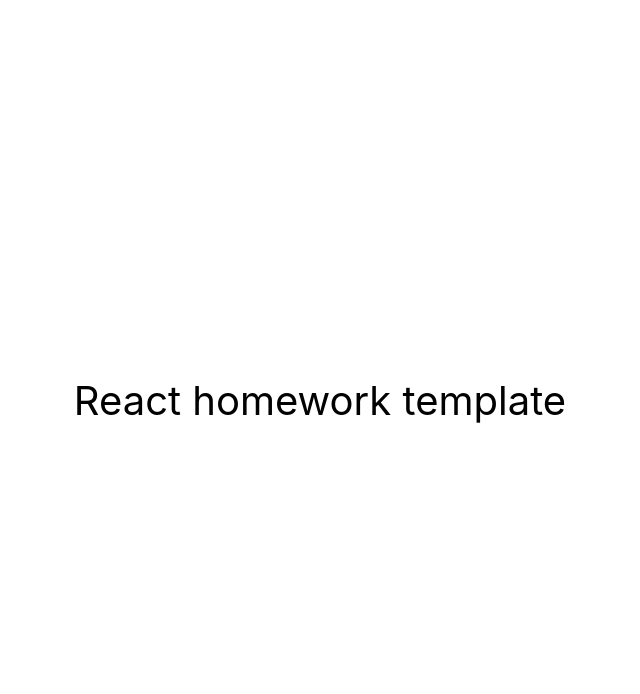
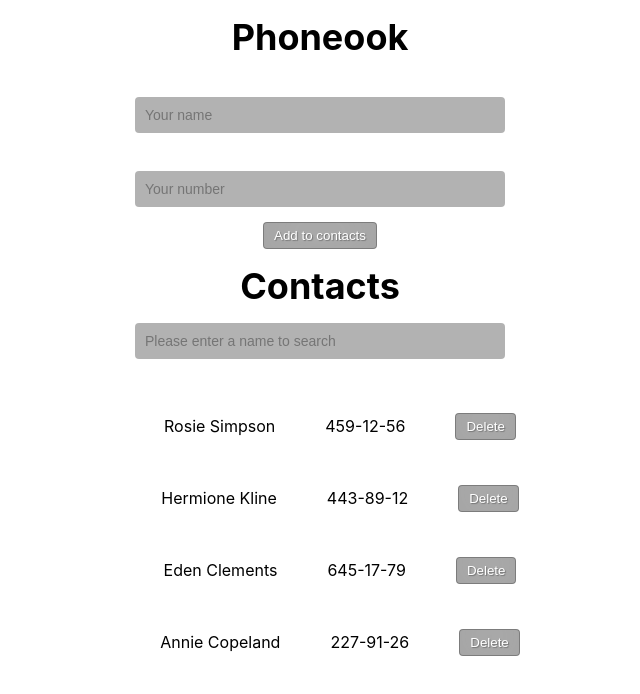
Before and after one commit to RuslanKorni/goit-react-hw-03-phonebook, a React (Create React App) app: page / in a window 1280 px wide. Shown: the top 694 px of the page, without its empty margins (320-960 px from the left). Built offline with nearby package versions, Linux system fonts and the light colour scheme.

Commit message:
firs commit

```diff
--- a/package.json
+++ b/package.json
@@ -4,12 +4,17 @@
   "private": true,
   "homepage": "https://RuslanKorni.github.io/goit-react-hw-03-phonebook/",
   "dependencies": {
+    "@emotion/react": "^11.11.1",
+    "@emotion/styled": "^11.11.0",
     "@testing-library/jest-dom": "^5.16.3",
     "@testing-library/react": "^12.1.4",
     "@testing-library/user-event": "^13.5.0",
+    "prop-types": "^15.8.1",
     "react": "^18.1.0",
     "react-dom": "^18.1.0",
     "react-scripts": "5.0.1",
+    "react-toastify": "^9.1.3",
+    "shortid": "^2.2.16",
     "web-vitals": "^2.1.3"
   },
   "scripts": {
--- a/src/components/App.jsx
+++ b/src/components/App.jsx
@@ -1,16 +1,89 @@
-export const App = () => {
-  return (
-    <div
-      style={{
-        height: '100vh',
-        display: 'flex',
-        justifyContent: 'center',
-        alignItems: 'center',
-        fontSize: 40,
-        color: '#010101'
-      }}
-    >
-      React homework template
-    </div>
-  );
+import React, { Component } from 'react';
+import initialContacts from './data/contacts.json';
+import shortid from 'shortid';
+import { ToastContainer, toast } from 'react-toastify';
+import 'react-toastify/dist/ReactToastify.css';
+import FormList from './FormList/FormList';
+import GlobalTitle from './Layout/Title';
+import ContactList from './ContatList/ContactList';
+import Filter from './Filter/Filter';
+
+const notifyOptions = {
+  position: 'bottom-left',
+  autoClose: 5000,
+  hideProgressBar: false,
+  closeOnClick: true,
+  pauseOnHover: true,
+  draggable: true,
+  progress: undefined,
+  theme: 'colored',
 };
+
+class App extends Component {
+  state = {
+    contacts: initialContacts,
+    filter: '',
+  };
+
+  addContact = ({ name, number }) => {
+    const normalizedName = name.toLowerCase();
+
+    let isAdded = false;
+    this.state.contacts.some(el => {
+      if (el.name.toLowerCase() === normalizedName) {
+        isAdded = true;
+      }
+    });
+
+    if (isAdded) {
+      return toast.error(`${name}: is already in contacts`, notifyOptions);
+    }
+    const contact = {
+      id: shortid.generate(),
+      name: name,
+      number: number,
+    };
+    this.setState(prevState => ({
+      contacts: [...prevState.contacts, contact],
+    }));
+  };
+
+  getVisibleContacts = () => {
+    const { filter, contacts } = this.state;
+    const normalizedFilter = filter.toLowerCase();
+
+    return contacts.filter(contact =>
+      contact.name.toLowerCase().includes(normalizedFilter)
+    );
+  };
+
+  changeFilter = e => {
+    this.setState({ filter: e.currentTarget.value });
+  };
+
+  deleteContacts = contactId => {
+    this.setState(prevState => ({
+      contacts: prevState.contacts.filter(contact => contact.id !== contactId),
+    }));
+  };
+
+  render() {
+    const { filter } = this.state;
+    const visibleContacts = this.getVisibleContacts();
+    return (
+      <div>
+        <GlobalTitle title="Phoneook" />
+        <FormList onSubmit={this.addContact}/>
+        <GlobalTitle title="Contacts" />
+        <Filter value={filter} onChange={this.changeFilter} />
+        <ContactList
+          contacts={visibleContacts}
+          onDelete={this.deleteContacts}
+        />
+        <ToastContainer />
+      </div>
+    );
+  }
+}
+
+export default App;
--- /dev/null
+++ b/src/components/ContatList/ContactList.jsx
@@ -0,0 +1,21 @@
+import React from 'react';
+import { ListWrap, List, Paragraf } from './ContactList.styled';
+import { Button } from 'components/FormList/FormList.styled';
+
+const ContactList = ({ contacts, onDelete }) => {
+  return (
+    <ListWrap>
+      {contacts.map(({ id, name, number }) => (
+        <List key={id}>
+          <Paragraf>{name}</Paragraf>
+          <Paragraf>{number}</Paragraf>
+          <Button type="button" onClick={() => onDelete(id)}>
+            Delete
+          </Button>
+        </List>
+      ))}
+    </ListWrap>
+  );
+};
+
+export default ContactList;
--- /dev/null
+++ b/src/components/ContatList/ContactList.styled.jsx
@@ -0,0 +1,18 @@
+import styled from '@emotion/styled';
+
+
+export const ListWrap = styled.ul`
+display: flex;
+justify-content: center;
+flex-direction: column;
+    align-items: center;
+`
+export const List = styled.li`
+display: flex;
+align-items: center;
+margin: 10px;
+gap: 50px;
+`
+export const Paragraf = styled.p`
+color: black;
+`
--- /dev/null
+++ b/src/components/Filter/Filter.jsx
@@ -0,0 +1,20 @@
+import React from 'react';
+import {FormFilter, LabelFilter} from './Filter.styled';
+import { Input } from 'components/FormList/FormList.styled';
+
+const Filter = ({ value, onChange }) => {
+    return (
+      <FormFilter>
+        <LabelFilter>
+          <Input
+            type="name"
+            value={value}
+            onChange={onChange}
+            placeholder="Please enter a name to search"
+          />
+        </LabelFilter>
+      </FormFilter>
+    );
+  };
+
+  export default Filter;
--- /dev/null
+++ b/src/components/Filter/Filter.styled.jsx
@@ -0,0 +1,9 @@
+import styled from '@emotion/styled'
+
+export const FormFilter = styled.form`
+display: flex;
+justify-content: center;
+`
+export const LabelFilter = styled.label`
+color: #fff;
+`
--- /dev/null
+++ b/src/components/FormList/FormList.jsx
@@ -0,0 +1,67 @@
+import React, { Component } from 'react';
+import { Form, Label, Input, Button, Span } from './FormList.styled';
+
+class FormList extends Component {
+  state = {
+    name: '',
+    number: '',
+  };
+
+  handleChange = e => {
+    const { value, name } = e.target;
+    this.setState({
+      [name]: value,
+    });
+  };
+
+  handleSubmit = e => {
+    e.preventDefault();
+    const { onSubmit } = this.props;
+    onSubmit(this.state);
+    this.resetForm();
+  };
+
+  resetForm = () => {
+    this.setState({
+      name: '',
+      number: '',
+    });
+  };
+
+  render() {
+    const { name, number } = this.state;
+    return (
+      <Form onSubmit={this.handleSubmit} autoComplete="off">
+        <Label>
+          <Span>Name</Span>
+          <Input
+            type="text"
+            placeholder="Your name"
+            name="name"
+            value={name}
+            onChange={this.handleChange}
+            pattern="^[a-zA-Zа-яА-Я]+(([' -][a-zA-Zа-яА-Я ])?[a-zA-Zа-яА-Я]*)*$"
+            title="Name may contain only letters, apostrophe, dash and spaces. For example Adrian, Jacob Mercer, Charles de Batz de Castelmore d'Artagnan"
+            required
+          />
+        </Label>
+        <Label>
+          <Span>Number</Span>
+          <Input
+            type="tel"
+            placeholder="Your number"
+            name="number"
+            value={number}
+            onChange={this.handleChange}
+            pattern="\+?\d{1,4}?[-.\s]?\(?\d{1,3}?\)?[-.\s]?\d{1,4}[-.\s]?\d{1,4}[-.\s]?\d{1,9}"
+            title="Phone number must be digits and can contain spaces, dashes, parentheses and can start with +"
+            required
+          />
+        </Label>
+        <Button type="submit">Add to contacts</Button>
+      </Form>
+    );
+  }
+}
+
+export default FormList;
--- /dev/null
+++ b/src/components/FormList/FormList.styled.jsx
@@ -0,0 +1,52 @@
+import styled from '@emotion/styled';
+
+export const Form = styled.form`
+  display: flex;
+  flex-direction: column;
+  align-items: center;
+`;
+export const Label = styled.label`
+  color: #ffff;
+`;
+export const Input = styled.input`
+  width: 350px;
+  margin-bottom: 15px;
+  background: rgba(0, 0, 0, 0.3);
+  border: none;
+  outline: none;
+  padding: 10px;
+  font-size: 14px;
+  color: #fff;
+  text-shadow: 0 1px 1px rgba(236, 230, 230, 0.05)
+    ';
+  border: 1px solid rgba(0, 0, 0, 0.3);
+  border-radius: 4px;
+  box-shadow: 0 1px 1px rgba(236, 230, 230, 0.05)';
+  &:focus {
+    box-shadow: inset 0 -5px 45px rgba(100, 100, 100, 0.2);
+  }
+`;
+
+export const Button = styled.button`
+  display: flex;
+  align-items: center;
+  gap: 10px;
+  color: #ffff;
+  padding: 5px 10px 5px;
+
+  background: rgba(0, 0, 0, 0.3);
+  text-shadow: 1px 1px 1px rgba(0, 0, 0, 0.3);
+  border: 1px solid rgba(0, 0, 0, 0.3);
+  border-radius: 4px;
+  box-shadow: inset 0 -5px 45px rgba(100, 100, 100, 0.2);
+  :focus,
+  :hover {
+    color: #fff;
+    box-shadow: inset 0 -5px 45px rgba(100, 100, 100, 0.2);
+  }
+`;
+
+export const Span = styled.span`
+  display: flex;
+  margin-bottom: 3px;
+`;
--- /dev/null
+++ b/src/components/Layout/Layout.styled.jsx
@@ -0,0 +1,10 @@
+import styled from '@emotion/styled';
+
+export const Title = styled.h1`
+  display: block;
+  text-align: center;
+  margin-top: 15px;
+  margin-bottom: 15px;
+  font-size: 36px;
+  color: black;
+`;
--- /dev/null
+++ b/src/components/Layout/Title.jsx
@@ -0,0 +1,12 @@
+import PropTypes from 'prop-types';
+import { Title } from './Layout.styled';
+
+const GlobalTitle = ({ title }) => {
+  return (<Title>{title}</Title>);
+};
+
+GlobalTitle.propTypes = {
+    title: PropTypes.string.isRequired
+  }
+
+  export default GlobalTitle;
--- /dev/null
+++ b/src/components/data/contacts.json
@@ -0,0 +1,6 @@
+[
+    { "id": "id-1", "name": "Rosie Simpson", "number": "459-12-56" },
+    { "id": "id-2", "name": "Hermione Kline", "number": "443-89-12" },
+    { "id": "id-3", "name": "Eden Clements", "number": "645-17-79" },
+    { "id": "id-4", "name": "Annie Copeland", "number": "227-91-26" }
+  ]
--- a/src/index.js
+++ b/src/index.js
@@ -1,6 +1,6 @@
 import React from 'react';
 import ReactDOM from 'react-dom/client';
-import { App } from 'components/App';
+import  App  from 'components/App';
 import './index.css';
 
 ReactDOM.createRoot(document.getElementById('root')).render(
```
Also changed, not shown: 1 other file (tests, documents, lock files or other folders).
